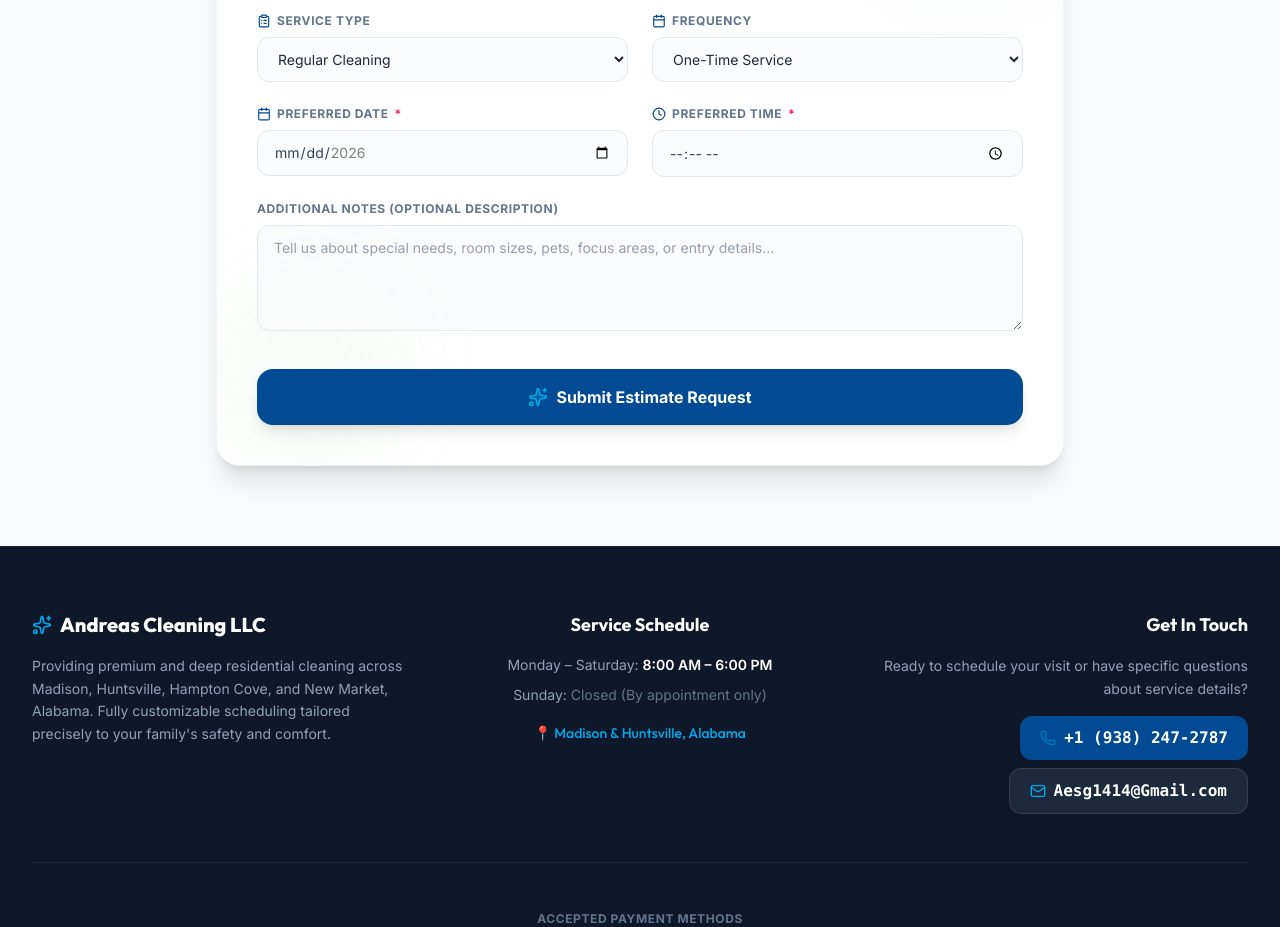
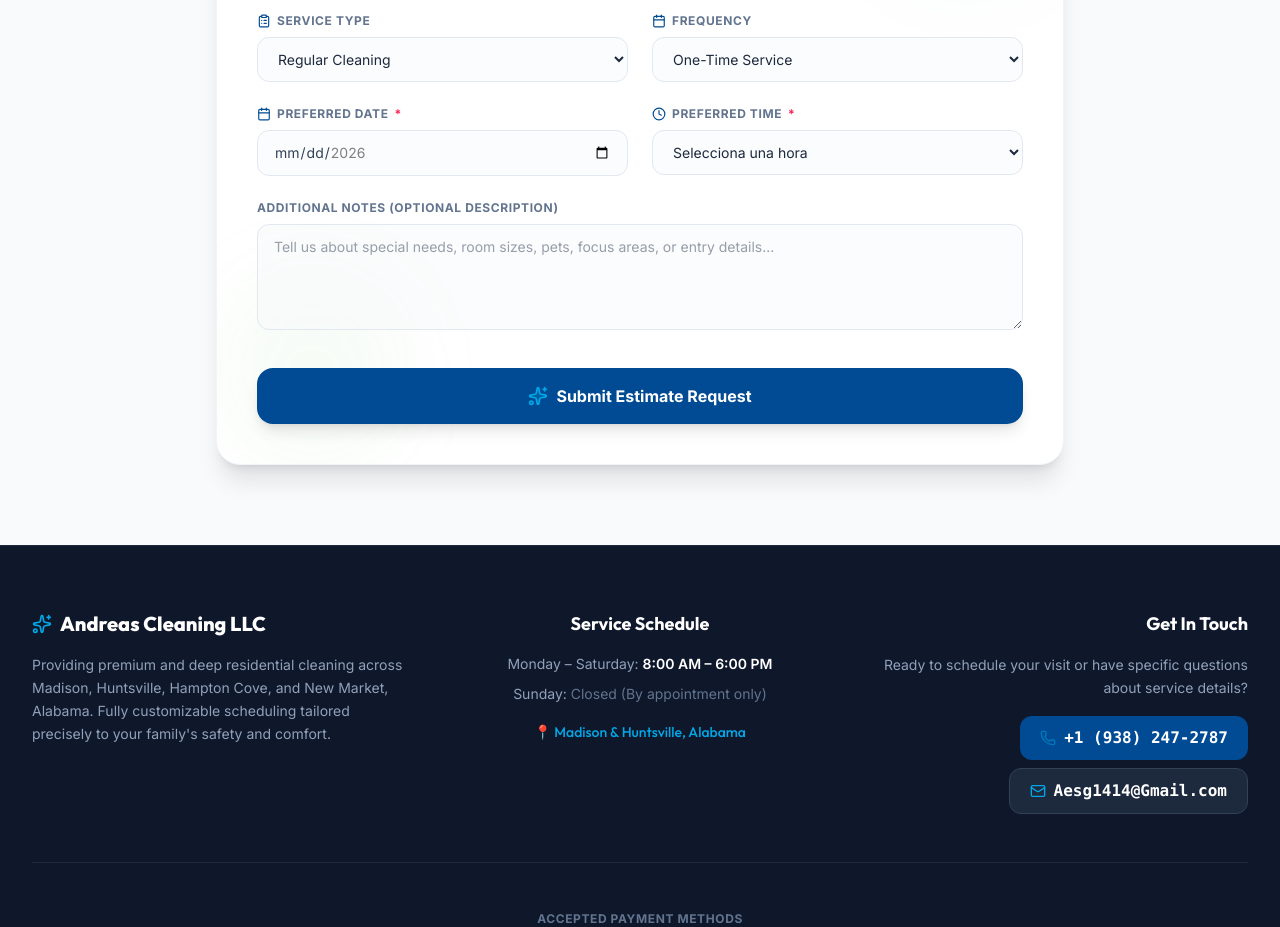
Before and after one commit to robertoarrieche149/Andrea_Cleaning, a React (Vite) app: page / in a window 1280 px wide. Shown: the part 5560-6487 px from the top of the page. Built offline with nearby package versions, Linux system fonts and the light colour scheme.

Commit message:
Fix duplicate emails bug and include frequency in client template

```diff
--- a/src/components/layout/EstimateForm.tsx
+++ b/src/components/layout/EstimateForm.tsx
@@ -46,30 +46,20 @@ export default function EstimateForm() {
 
   const handleChange = (e: React.ChangeEvent<HTMLInputElement | HTMLSelectElement | HTMLTextAreaElement>) => {
     const { name, value } = e.target;
+    setFormData(prev => ({ ...prev, [name]: value }));
+  };
 
-    if (name === "booking_date" && value) {
-      const selectedDate = new Date(value + "T12:00:00"); // Use noon to avoid timezone shift
+  const handleSubmit = async (e: React.FormEvent) => {
+    e.preventDefault();
+
+    if (formData.booking_date) {
+      const selectedDate = new Date(formData.booking_date + "T12:00:00"); // Use noon to avoid timezone shift
       if (selectedDate.getDay() === 0) {
         alert("Los domingos trabajamos bajo cita previa especial. Por favor elige otro día o contáctanos por teléfono.");
         return;
       }
     }
 
-    if (name === "booking_time" && value) {
-      const [hoursStr, minutesStr] = value.split(':');
-      const hours = parseInt(hoursStr, 10);
-      const minutes = parseInt(minutesStr, 10);
-      if (hours < 8 || hours > 18 || (hours === 18 && minutes > 0)) {
-        alert("Nuestro horario de atención es de 8:00 AM a 6:00 PM. Para horarios especiales contáctenos.");
-        return;
-      }
-    }
-
-    setFormData(prev => ({ ...prev, [name]: value }));
-  };
-
-  const handleSubmit = async (e: React.FormEvent) => {
-    e.preventDefault();
     setIsSubmitting(true);
     setSubmitStatus("idle");
 
@@ -77,8 +67,7 @@ export default function EstimateForm() {
     const serviceId = import.meta.env.VITE_EMAILJS_SERVICE_ID || "correo_cleaning";
     const publicKey = import.meta.env.VITE_EMAILJS_PUBLIC_KEY || "BoBMJpStFqB-gba8k";
 
-    // We will use two separate template IDs. Fallback to same default template if not specified,
-    // but code allows using separate templates for client confirmation and admin lead.
+    // We will use two separate template IDs.
     const clientTemplateId = import.meta.env.VITE_EMAILJS_TEMPLATE_CLIENT_ID || import.meta.env.VITE_EMAILJS_TEMPLATE_ID || "template_xd8fy1a";
     const adminTemplateId = import.meta.env.VITE_EMAILJS_TEMPLATE_ADMIN_ID || "template_admin_lead";
 
@@ -98,10 +87,11 @@ export default function EstimateForm() {
       booking_time: formData.booking_time,
       service_type: formData.service_type,
       service_area: formData.service_area,
+      frequency: formData.frequency,
       special_comments: formData.special_comments || "None",
       subject: "Your Free Estimate Request with Andreas Cleaning LLC",
       // Custom body formatted as requested by specs
-      message_body: `Hi ${formData.client_name}, thank you for reaching out! We have received your request for a free estimate on ${formattedDate} at ${formData.booking_time} for our ${formData.service_type} service in ${formData.service_area}. Optional description provided: '${formData.special_comments || "None"}'. We will contact you shortly via phone to confirm details.`
+      message_body: `Hi ${formData.client_name}, thank you for reaching out! We have received your request for a free estimate on ${formattedDate} at ${formData.booking_time} for our ${formData.service_type} service (${formData.frequency}) in ${formData.service_area}. Optional description provided: '${formData.special_comments || "None"}'. We will contact you shortly via phone to confirm details.`
     };
 
     // Flow B: Admin (Isabel) Lead Alert template parameters
@@ -137,9 +127,7 @@ Acción: Ponerse en contacto con el cliente para cerrar la cita.`
         emailjs.send(serviceId, clientTemplateId, clientParams, publicKey),
         emailjs.send(serviceId, adminTemplateId, adminParams, publicKey).catch(err => {
           // If admin template is not configured, we log it but don't fail the whole process
-          console.warn("Admin Lead Notification Template not found or failed, standard template was used.", err);
-          // Fallback to sending it to standard template as well
-          return emailjs.send(serviceId, clientTemplateId, { ...adminParams, to_email: "Aesg1414@Gmail.com" }, publicKey);
+          console.error("Admin Lead Notification Template failed to send. Check your adminTemplateId.", err);
         })
       ]);
 
@@ -352,16 +340,36 @@ Acción: Ponerse en contacto con el cliente para cerrar la cita.`
                       <Clock className="h-3.5 w-3.5 text-brand-primary" />
                       Preferred Time <span className="text-rose-500">*</span>
                     </label>
-                    <input
-                      type="time"
+                    <select
                       name="booking_time"
                       required
-                      min="08:00"
-                      max="18:00"
                       value={formData.booking_time}
                       onChange={handleChange}
-                      className="w-full px-4 py-3 border border-slate-200 rounded-xl text-sm focus:outline-hidden focus:ring-2 focus:ring-brand-primary/50 focus:border-brand-primary bg-slate-50/50 text-slate-700"
-                    />
+                      className="w-full px-4 py-3 border border-slate-200 rounded-xl text-sm focus:outline-hidden focus:ring-2 focus:ring-brand-primary/50 focus:border-brand-primary bg-slate-50/50 text-slate-800"
+                    >
+                      <option value="">Selecciona una hora</option>
+                      <option value="08:00">8:00 AM</option>
+                      <option value="08:30">8:30 AM</option>
+                      <option value="09:00">9:00 AM</option>
+                      <option value="09:30">9:30 AM</option>
+                      <option value="10:00">10:00 AM</option>
+                      <option value="10:30">10:30 AM</option>
+                      <option value="11:00">11:00 AM</option>
+                      <option value="11:30">11:30 AM</option>
+                      <option value="12:00">12:00 PM</option>
+                      <option value="12:30">12:30 PM</option>
+                      <option value="13:00">1:00 PM</option>
+                      <option value="13:30">1:30 PM</option>
+                      <option value="14:00">2:00 PM</option>
+                      <option value="14:30">2:30 PM</option>
+                      <option value="15:00">3:00 PM</option>
+                      <option value="15:30">3:30 PM</option>
+                      <option value="16:00">4:00 PM</option>
+                      <option value="16:30">4:30 PM</option>
+                      <option value="17:00">5:00 PM</option>
+                      <option value="17:30">5:30 PM</option>
+                      <option value="18:00">6:00 PM</option>
+                    </select>
                   </div>
 
                 </div>
```
